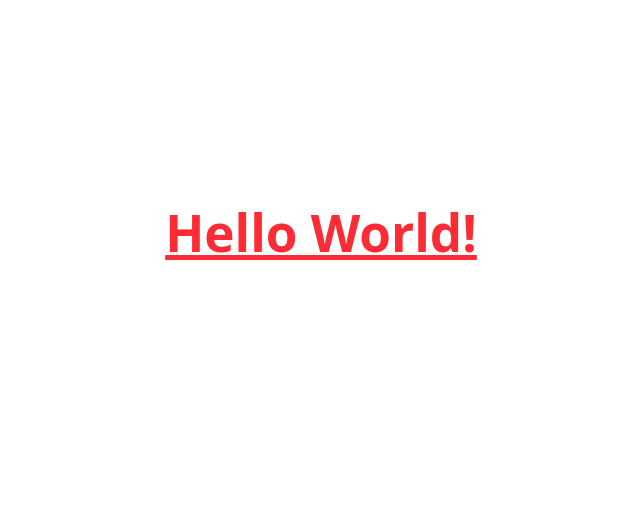
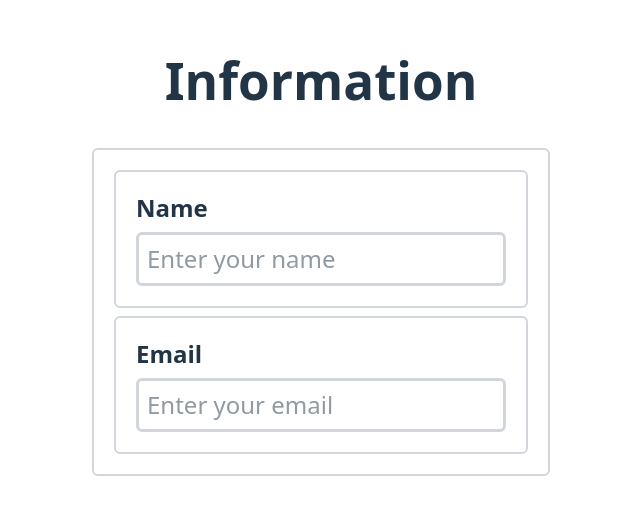
Before and after one commit to leoshingkung1122/Movie-Researching, a React (Vite) app: page / in a window 1280 px wide. Shown: the part 168-682 px from the top of the page, without its empty margins (319-959 px from the left). Built offline with nearby package versions, Linux system fonts and the light colour scheme.

Commit message:
feat: add Name and Email input section

```diff
--- a/src/App.jsx
+++ b/src/App.jsx
@@ -1,11 +1,20 @@
 import './App.css'
+import { useState } from "react";
+import FormInput from "./components/FormInput";
+
 
 function App() {
+
+  const [name, setName] = useState("");
+  const [email, setEmail] = useState("");
 
 
   return (
     <>
-      <h1 className="text-3xl font-bold underline text-red-500">Hello World!</h1>
+      <div className="flex flex-col items-center justify-center h-screen">
+        <h1 className="text-4xl font-bold">Information</h1>
+        <FormInput name={name} setName={setName} email={email} setEmail={setEmail} />
+      </div>
     </>
   )
 }
--- /dev/null
+++ b/src/components/FormInput.jsx
@@ -0,0 +1,27 @@
+
+function FormInput({name, setName, email, setEmail}) {
+
+
+    return (
+        <div className="flex flex-col gap-2 mt-10 border-2 border-gray-300 rounded-md p-5">
+
+            <div className="flex flex-col gap-2 border-2 border-gray-300 rounded-md p-5 items-start text-2xl">
+                <label htmlFor="name" className="font-bold">Name</label>
+                <input type="text" id="name" name="name" placeholder="Enter your name"
+                className = "border-3 border-gray-300 rounded-md p-2 hover:border-blue-500 focus:border-blue-500 focus:ring-2 focus:ring-blue-300 focus:outline-none transition duration-200"
+                value = {name} onChange = {(e) => setName(e.target.value)} />
+            </div>
+
+            <div className="flex flex-col gap-2 border-2 border-gray-300 rounded-md p-5 items-start text-2xl">
+                <label htmlFor="email" className="font-bold">Email</label>
+                <input type="email" id="email" name="email" placeholder="Enter your email"
+                className = "border-3 border-gray-300 rounded-md p-2 hover:border-blue-500 focus:border-blue-500 focus:ring-2 focus:ring-blue-300 focus:outline-none transition duration-200"
+                value = {email} onChange = {(e) => setEmail(e.target.value)} />
+            </div>
+
+        </div>
+    )
+}
+
+
+export default FormInput;
--- /dev/null
+++ b/src/components/MovieList.jsx
@@ -0,0 +1,36 @@
+import { useState } from "react";
+
+function movieList() {
+    const [selectedOption, setSelectedOption] = useState("");
+
+    const movies = [
+      { id: "movie1", title: "Movie 1", img: "https://via.placeholder.com/100" },
+      { id: "movie2", title: "Movie 2", img: "https://via.placeholder.com/100" },
+    ];
+
+
+    return (
+      <div className="flex space-x-4">
+      {movies.map((movie) => (
+        <label
+          key={movie.id}
+          className={`border rounded-lg p-4 cursor-pointer ${
+            selectedOption === movie.id ? "border-blue-500" : "border-gray-300"
+          }`}
+        >
+          <input
+            type="radio"
+            name="option"
+            value={movie.id}
+            checked={selectedOption === movie.id}
+            onChange={(e) => setSelectedOption(e.target.value)}
+            className="hidden"
+          />
+          <p>{movie.title}</p>
+        </label>
+      ))}
+    </div>
+  );
+  }
+
+  export default movieList;
```
